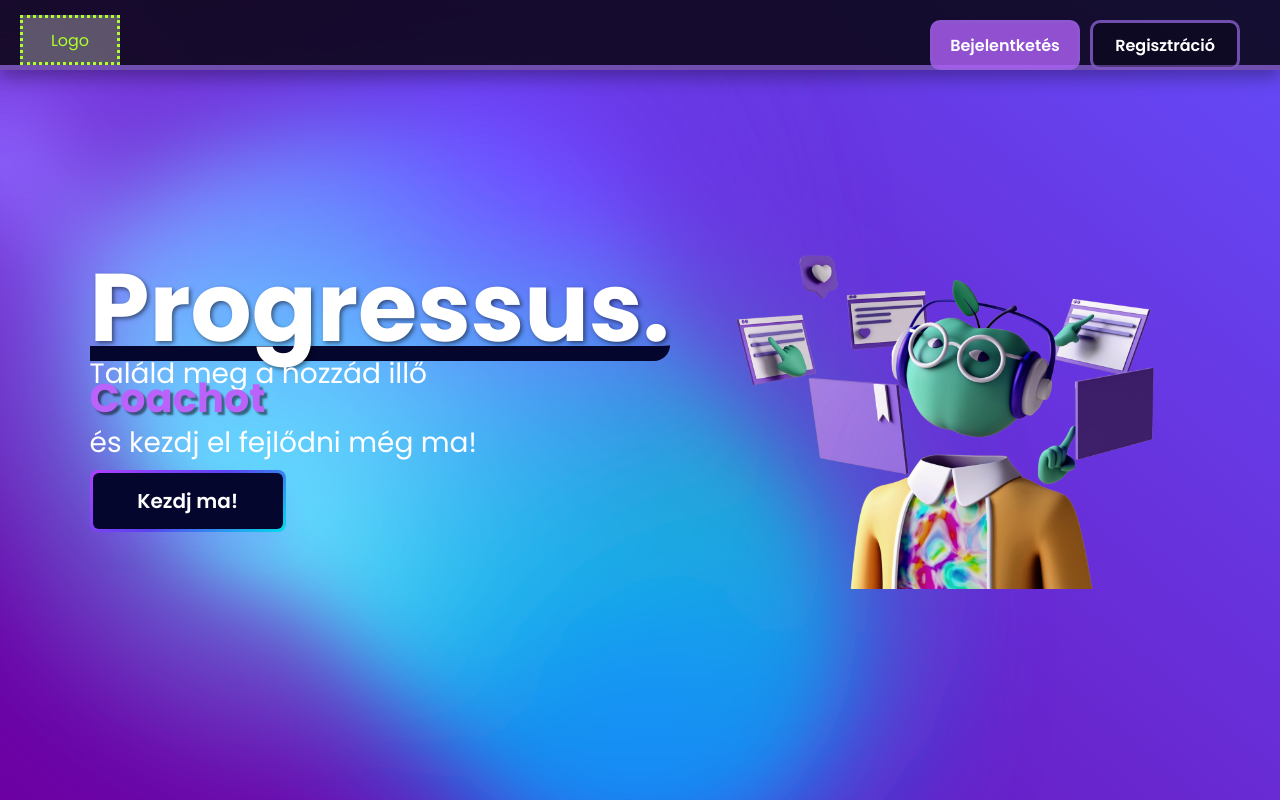
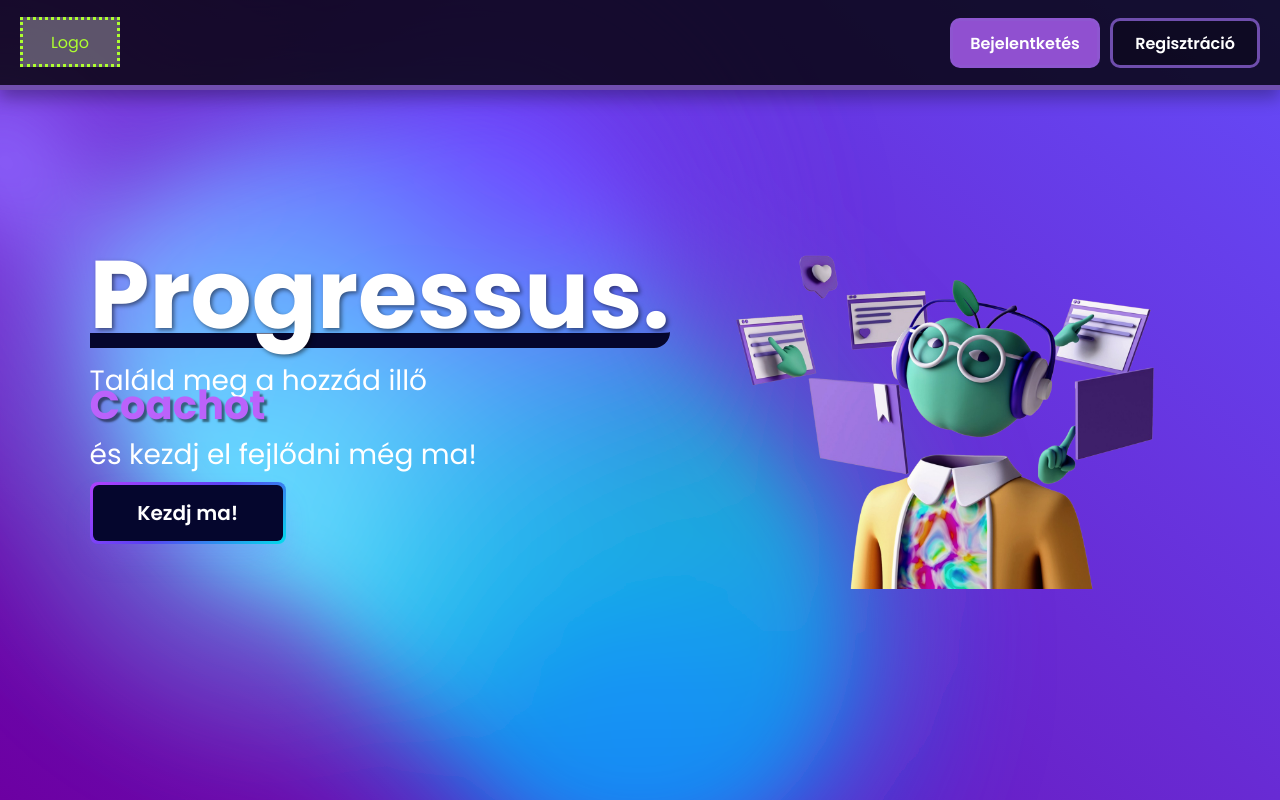
Before and after one commit to auermatew/Progressus_frontend, a React (Vite) app: page / in a window 1280 px wide. Shown: the top 800 px of the page. Built offline with nearby package versions, Linux system fonts and the light colour scheme.

Commit message:
CSS fix after routing 1.0

```diff
--- a/src/components/mainPage/Hero.tsx
+++ b/src/components/mainPage/Hero.tsx
@@ -1,4 +1,5 @@
 import React from "react";
+import { Link } from "react-router-dom";
 import { useState, useEffect } from "react";
 import "./_Hero.scss";
 import image from "../../assets/images/hero.png";
@@ -21,15 +22,12 @@ export const Hero = () => {
                 <p>
                     Találd meg a hozzád illő <span>{TEXTS[currenctIndex]}</span>
                 </p>
-                {/*         <ul className=''>
-            <li>Tanárt</li>
-            <li>Mentort</li>
-            <li>Coachot</li>
-        </ul> */}
                 <p>és kezdj el fejlődni még ma!</p>
-                <button className="cta-btn" role="button">
-                    <span className="text">Kezdj ma!</span>
-                </button>
+                <Link to="/registration">
+                    <button className="cta-btn" role="button">
+                        <span className="text">Kezdj ma!</span>
+                    </button>
+                </Link>
             </div>
             <div className="illustration">
                 <img src={image} alt="illustration" />
--- a/src/components/mainPage/_Hero.scss
+++ b/src/components/mainPage/_Hero.scss
@@ -25,7 +25,7 @@
 }
 
     p{
-      margin: 0 0 15px 0;
+      margin: 20px 0 15px 0;
       font-size: 1.75rem;
         line-height: 25px;
         span {
@@ -75,6 +75,7 @@
 
       span {
         background: none;
+        text-decoration: none;
       }
     }
 
--- a/src/components/mainPage/_mainPage.scss
+++ b/src/components/mainPage/_mainPage.scss
@@ -121,7 +121,7 @@ html, body {
 .navbar{
     display: flex;
     position: fixed;
-    height: 70px;
+    height: 90px;
     width: 100vw;
     background: rgba($color: #000, $alpha: .8);
     border-bottom: 5px solid rgba($color-fourth, $alpha: .8);
@@ -134,6 +134,7 @@ html, body {
     display: flex;
     position: absolute;
     left: 20px;
+    top: 12px;
     transform: translateY(10%);
     height: 50px;
     width: 100px;
@@ -186,15 +187,20 @@ html, body {
     box-shadow: 0 0 10px,rgba($color: #000, $alpha: 1);
 }
 .loggedOut{
+    display: flex;
+    align-items: center;
+    justify-content: center;
     .loginBtn{
         @include logButton();
-        right: 200px;
+        right: 180px;
+        top: 8px;
         background: rgba($color: #af62f8, $alpha: .8);
         border: 3px solid rgba($color-fourth, $alpha: .3);
     }
     .registerBtn{
         @include logButton();
-        right: 40px;
+        right: 20px;
+        top: 8px;
         background: rgba($color: #000, $alpha: .3);
         border: 3px solid rgba($color-fourth, $alpha: .8);
     }
```
Also changed, not shown: 1 other file (tests, documents, lock files or other folders).
